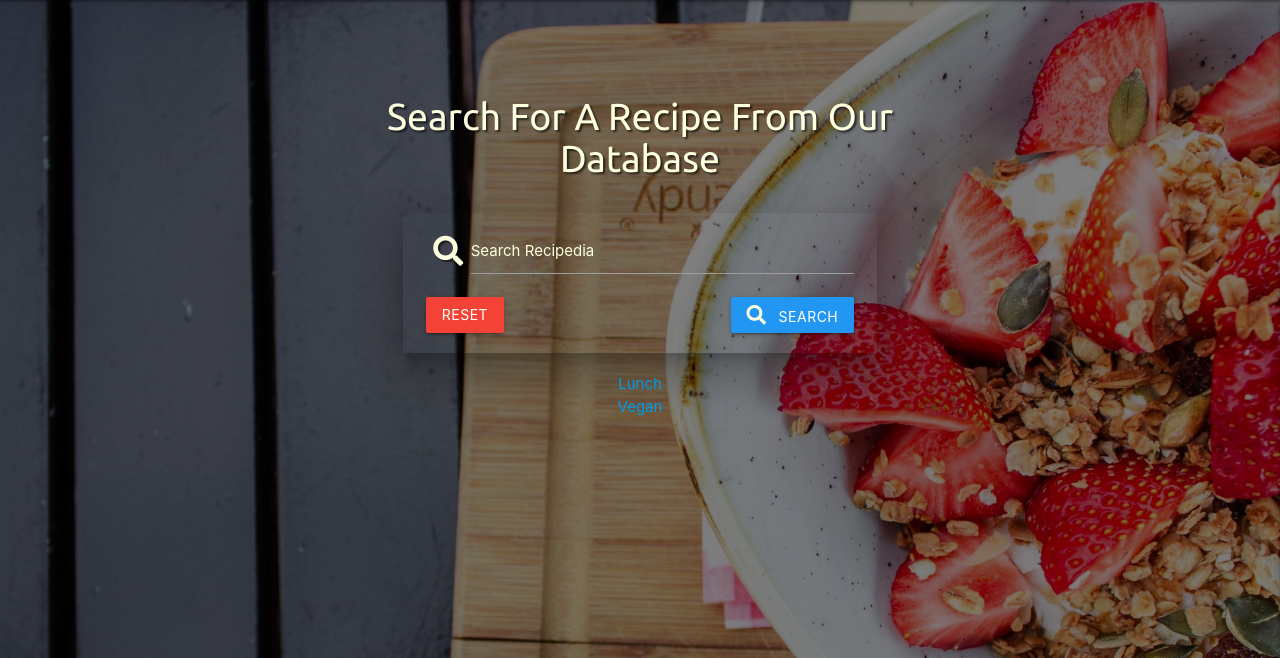
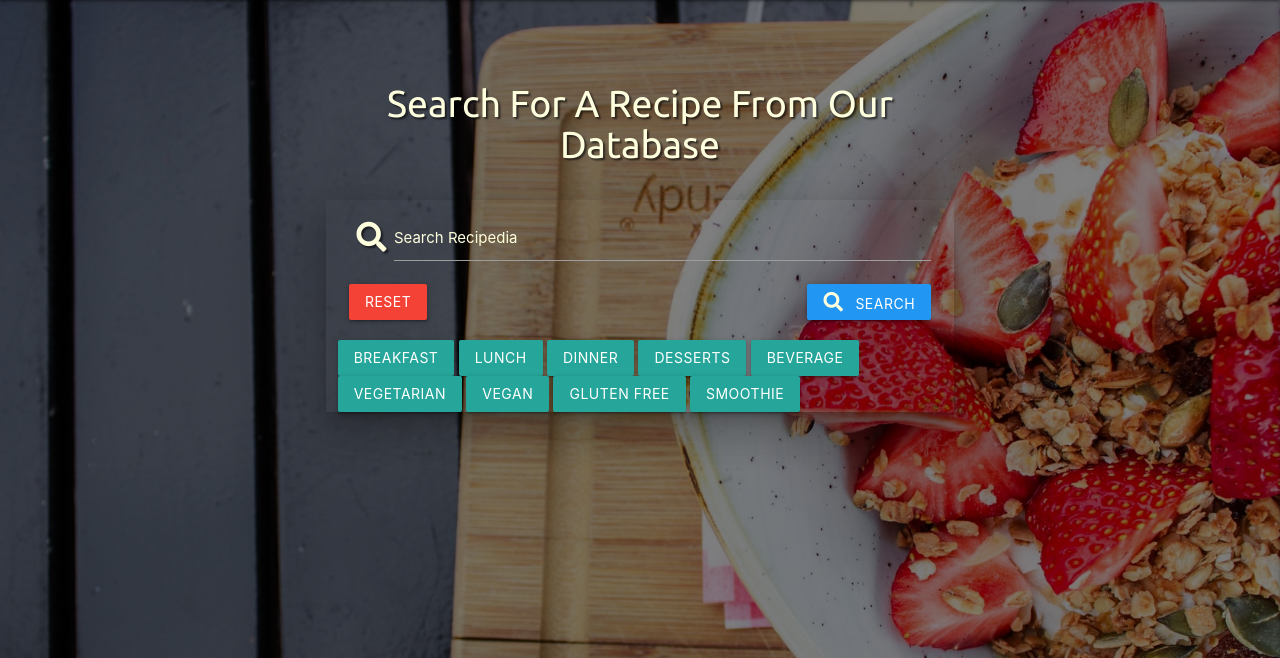
Before and after one commit to Brianconn71/ms3-recipedia, a Flask app: page / in a window 1280 px wide. Shown: the part 64-722 px from the top of the page. Run offline with Flask 2, Linux system fonts and the light colour scheme; data that the repository does not hold is empty; some libraries are stand-ins or nearby versions.

Commit message:
add: added buttons to filter recipes on the homepage

```diff
--- a/app.py
+++ b/app.py
@@ -36,8 +36,9 @@ def get_recipes():
     pagination = Pagination(page=page, per_page=per_page,
                             total=total, css_framework='materializecss')
     return render_template("recipes.html", recipes=recipes_paginated,
-                            page=page, per_page=per_page,
-                            pagination=pagination)
+                           page=page,
+                           per_page=per_page,
+                           pagination=pagination)
 
 
 @app.route("/search", methods=["GET", "POST"])
--- a/templates/recipes.html
+++ b/templates/recipes.html
@@ -21,9 +21,18 @@
                 </div>
             </form>
             </div>
+            <div class="col s12">
+                <a href="{{ url_for('category_search', id='Breakfast')}}" class="waves-effect waves-light btn">Breakfast</a>
+                <a href="{{ url_for('category_search', id='Lunch')}}" class="waves-effect waves-light btn">Lunch</a>
+                <a href="{{ url_for('category_search', id='Dinner')}}" class="waves-effect waves-light btn">Dinner</a>
+                <a href="{{ url_for('category_search', id='Desserts')}}" class="waves-effect waves-light btn">Desserts</a>
+                <a href="{{ url_for('category_search', id='Beverage')}}" class="waves-effect waves-light btn">Beverage</a>
+                <a href="{{ url_for('category_search', id='Vegetarian')}}" class="waves-effect waves-light btn">Vegetarian</a>
+                <a href="{{ url_for('category_search', id='Vegan')}}" class="waves-effect waves-light btn">Vegan</a>
+                <a href="{{ url_for('category_search', id='Gluten-free')}}" class="waves-effect waves-light btn">Gluten Free</a>
+                <a href="{{ url_for('category_search', id='Smoothie')}}"class="waves-effect waves-light btn">Smoothie</a>
+            </div>
         </div>
-        <a href="{{ url_for('category_search', id='Lunch')}}">Lunch</a>
-        <a href="{{ url_for('category_search', id='Vegan')}}">Vegan</a>
     </section>
 
     <section class="latest-recipes">
```
